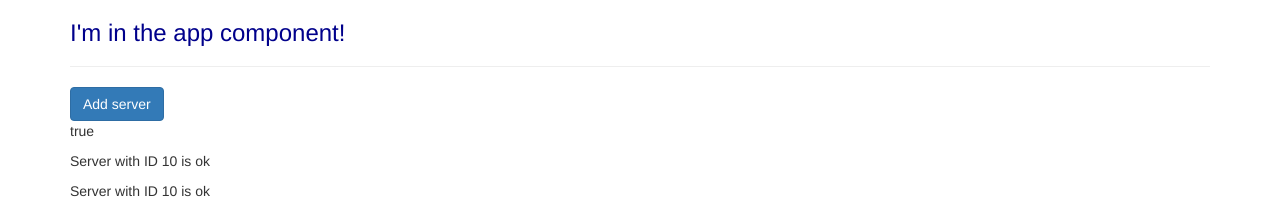
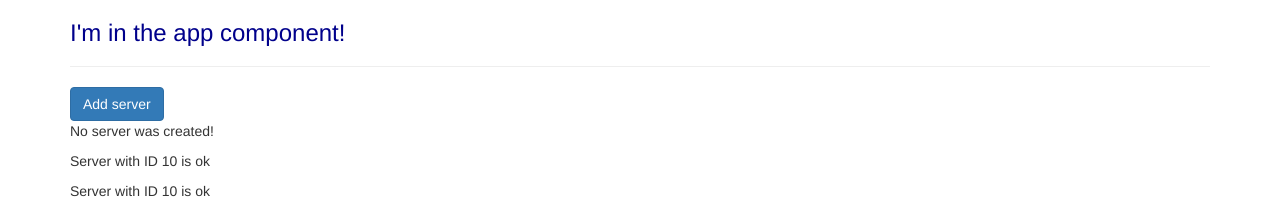
Before and after one commit to NemoruFran/test-app, an Angular app: page / in a window 1280 px wide. Shown: the top 211 px of the page. Built offline with nearby package versions, Linux system fonts and the light colour scheme.

Commit message:
event binding implemented

```diff
--- a/src/app/servers/servers.component.html
+++ b/src/app/servers/servers.component.html
@@ -1,5 +1,6 @@
-<button class="btn btn-primary" [disabled]="!allowNewServer">Add server</button>
-<p [innerText]="allowNewServer"></p>
+<button name="but" id="but" class="btn btn-primary" [disabled]="!allowNewServer" (click)="onCreateServer()">Add server</button>
+<!--<p [innerText]="allowNewServer"></p>-->
+<p>{{serverCreationStatus}}</p>
 <app-server></app-server>
 <app-server></app-server>
 
--- a/src/app/servers/servers.component.ts
+++ b/src/app/servers/servers.component.ts
@@ -12,6 +12,7 @@
 export class ServersComponent implements OnInit {
 
   allowNewServer=false;
+  serverCreationStatus="No server was created!"
 
   constructor() {
     setTimeout(() => {
@@ -22,4 +23,8 @@
   ngOnInit(): void {
   }
 
+  onCreateServer(){
+    this.serverCreationStatus = "Server was created!";
+  }
+
 }
```
